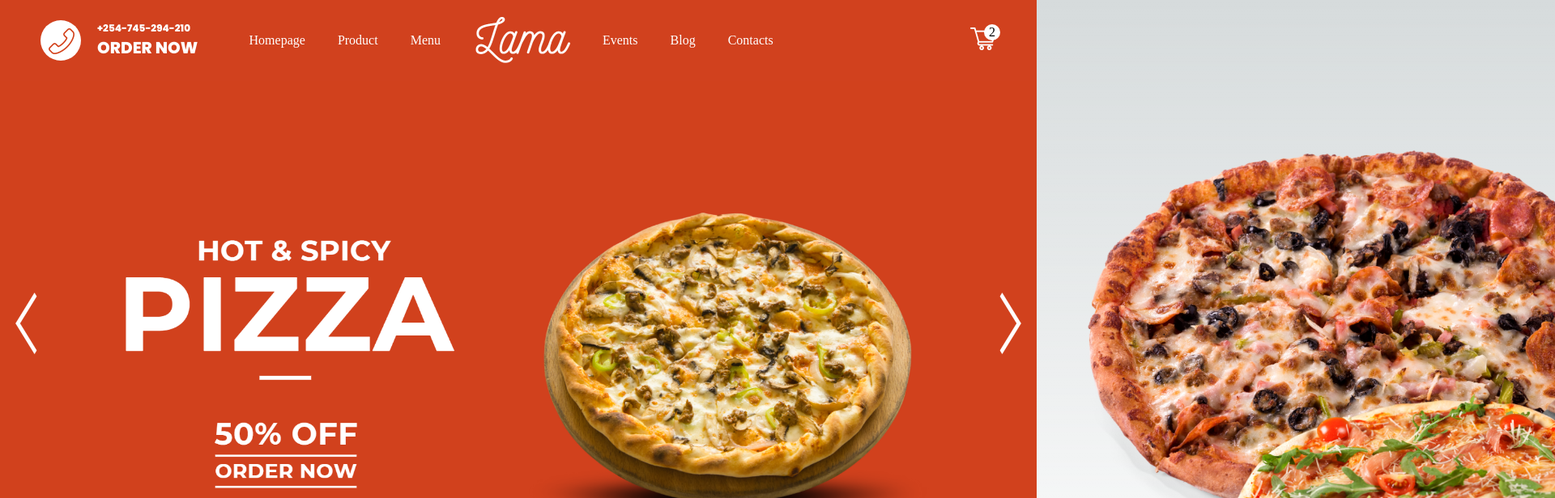
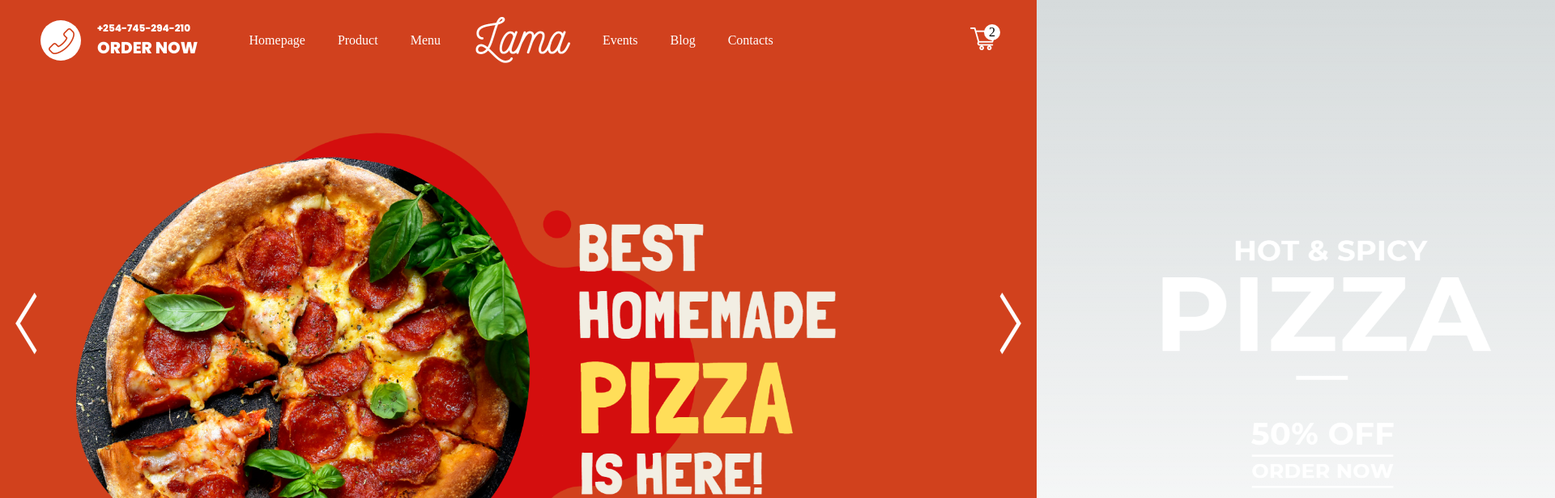
Before and after one commit to daudi13/restauantjs, a Next.js app: page /components/Featured in a window 1280 px wide. Shown: the top 616 px of the page at 81% size, 1920 px wide, since content can reach past the window. Built offline with nearby package versions, Linux system fonts and the light colour scheme.

Commit message:
remove redundant class

```diff
--- a/pages/components/Featured.jsx
+++ b/pages/components/Featured.jsx
@@ -5,18 +5,28 @@ import chevronRight from "/public/img/arrowr.png"
 import featured1 from "/public/img/featured2.png"
 import featured2 from "/public/img/featured.png"
 import featured3 from "/public/img/featured3.png"
+import { useState } from "react"
 
-const pizzas = [
-  featured1,
-  featured2,
-  featured3,
-]
 
 
 const Featured = () => {
+  const pizzas = [featured1, featured2, featured3];
+  const [index, setIndex] = useState(0);
+
+  const handleArrow = (direction) => {
+    if(direction === "l"){
+      setIndex(index !== 0 ? index -1 : 2)
+    }
+    if(direction === "r"){
+      setIndex(index !== 2 ? index+1 : 0)
+    }
+  }
+
+  console.log(index)
+
   return (
     <div className={style.container}>
-      <div className={style.arrowContainer} style={{left: 0}}>
+      <div className={style.arrowContainer} style={{left: 0}} onClick={()=> handleArrow("l")}>
         <Image src={chevronLeft} alt="chevron" layout="fill" />
       </div>
       <div className={style.wrapper}>
@@ -30,7 +40,7 @@ const Featured = () => {
             })
           }
       </div>
-      <div className={style.arrowContainer} style={{right: 0}}>
+      <div className={style.arrowContainer} style={{right: 0}} onClick={()=> handleArrow("r")}>
         <Image src={chevronRight} alt="chevron" layout="fill"/>
       </div>
     </div>
--- a/pages/components/Navbar.jsx
+++ b/pages/components/Navbar.jsx
@@ -31,7 +31,7 @@ const Navbar = () => {
         <div className={styles.cart}>
           <Image src={cart} alt="telephone icon" width="32" height="32"/>
         </div>
-        <div class className={styles.counter}>2</div>
+        <div className={styles.counter}>2</div>
       </div>
     </div>
   )
--- a/styles/Featured.module.css
+++ b/styles/Featured.module.css
@@ -1,9 +1,6 @@
 .container {
   height: calc(100vh - 100px);
   background-color: #d1411d;
-  display: flex;
-  align-items: center;
-  justify-content: center;
 }
 
 .arrowContainer {
```
